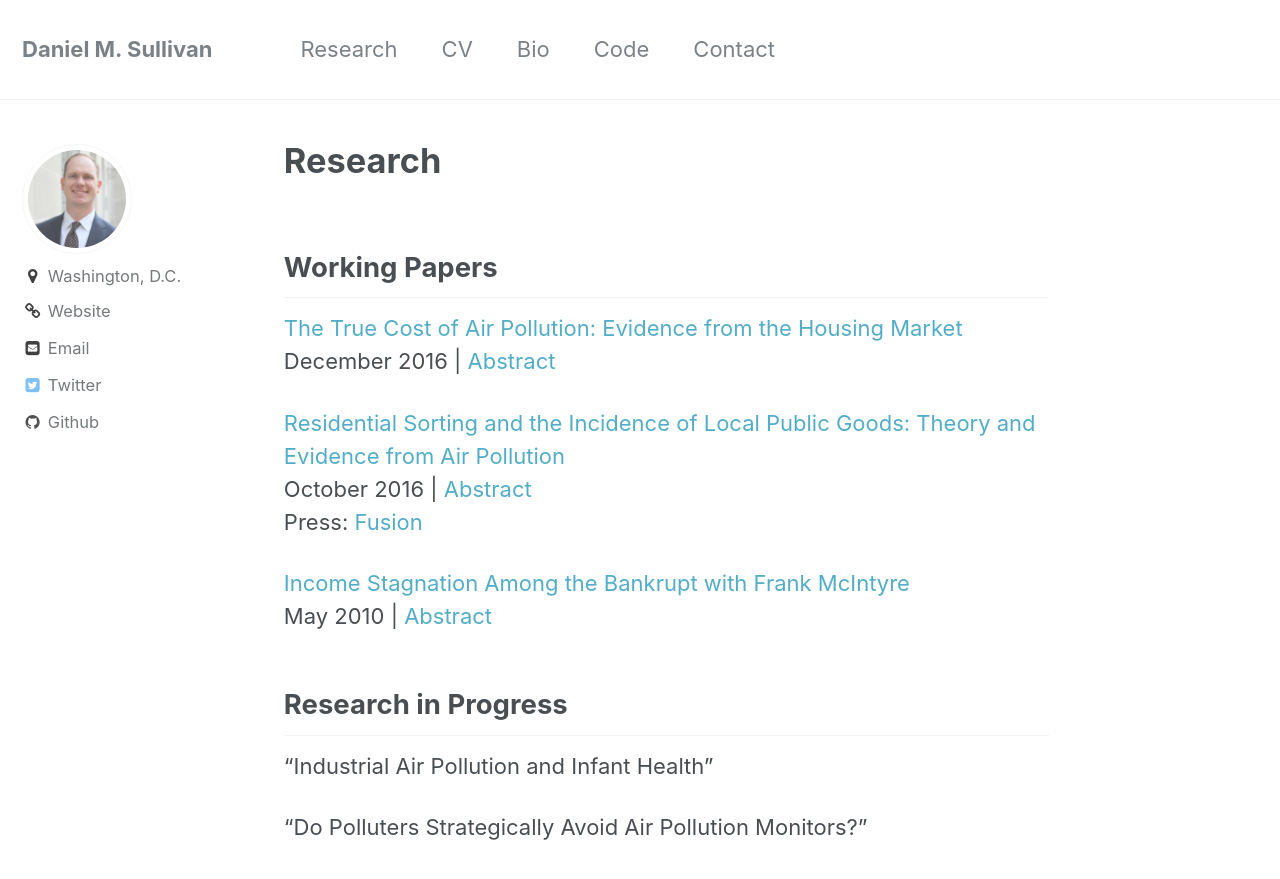
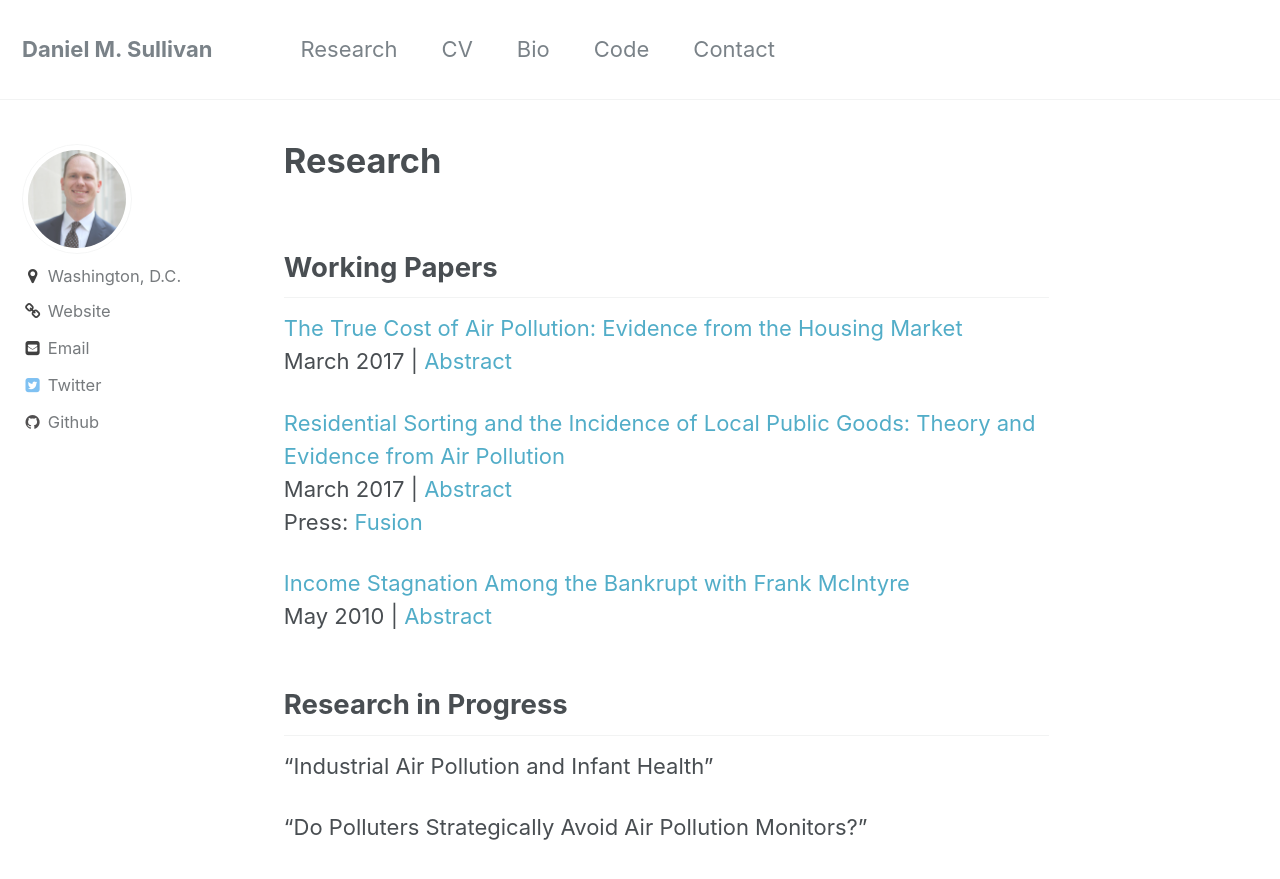
Before and after one commit to dmsul/dmsul.github.io, a Jekyll site: the page built from _pages/research.md, in a window 1280 px wide and 900 px high. Shown: the top 879 px of the window. Built offline with Jekyll 4.4.1, drawn with Linux system fonts in a browser that asks for light colours.

Commit message:
Update dates on research page

```diff
--- a/_pages/research.md
+++ b/_pages/research.md
@@ -6,11 +6,11 @@ permalink: /research
 ## Working Papers
 
 [The True Cost of Air Pollution: Evidence from the Housing Market](/assets/Sullivan_Cost_of_Pollution_housing.pdf)\\
-December 2016 | [Abstract](/poll_house)
+March 2017 | [Abstract](/poll_house)
 
 [Residential Sorting and the Incidence of Local Public Goods: Theory and
 Evidence from Air Pollution](/assets/Sullivan_Sorting_Pollution.pdf)\\
-October 2016 | [Abstract](/poll_sort)\\
+March 2017 | [Abstract](/poll_sort)\\
 Press: [Fusion](http://fusion.net/story/319892/true-cost-of-environmental-gentrification-study/)
 
 [Income Stagnation Among the Bankrupt with Frank McIntyre](https://papers.ssrn.com/sol3/papers.cfm?abstract_id=1684616)\\
```
